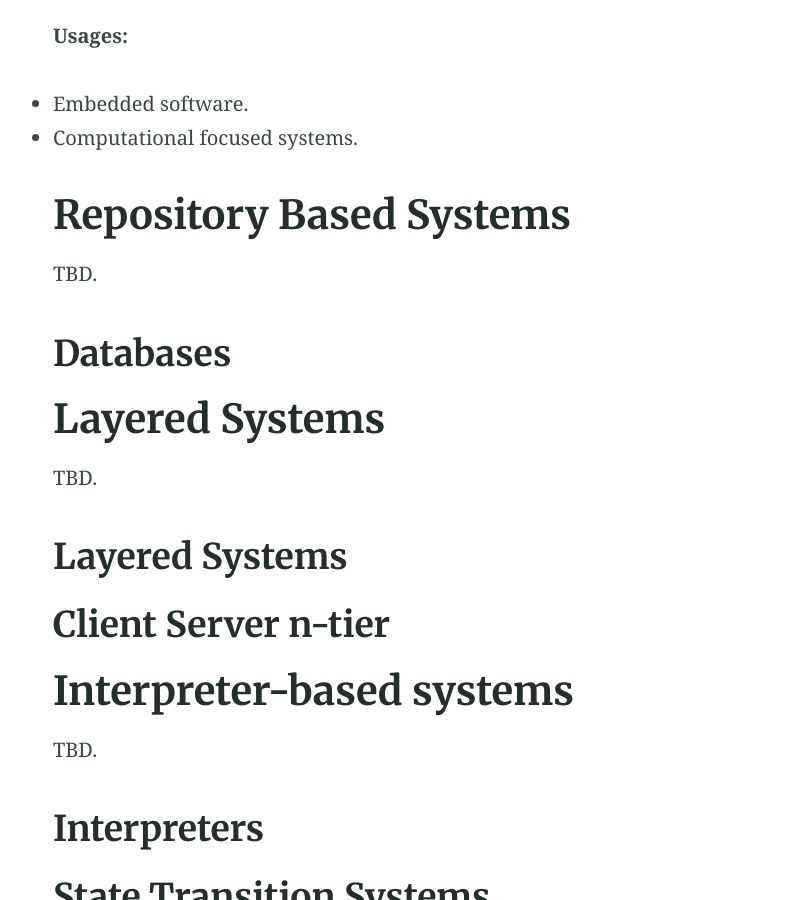
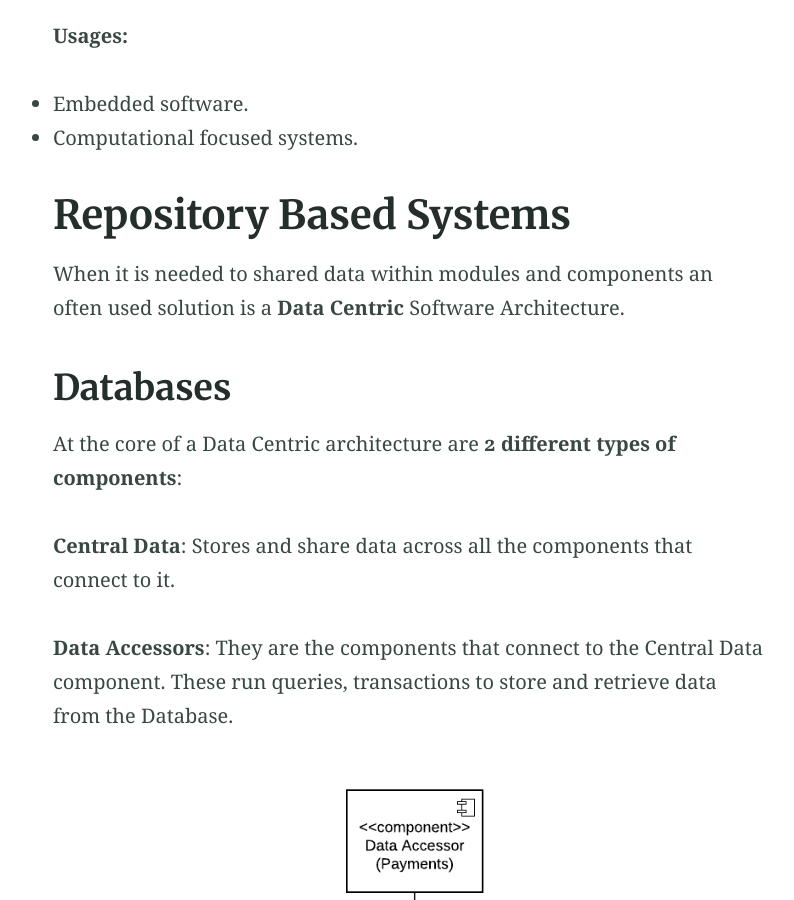
Before and after one commit to gabrielfs7/gabrielfelipesoares, a Jekyll site: the page built from _posts/2019-10-04-software-architectural-styles.md, in a window 1280 px wide and 900 px high, scrolled down 1925 px. Shown: the whole window, without its empty margins (230-1024 px from the left). Built offline with Jekyll 4.4.1, drawn with Linux system fonts in a browser that asks for light colours; our own code applies the rules of GitHub Pages for plain Markdown files; some of the changed text lies outside the part shown.

Commit message:
Data Centric Archtyitecture Style

```diff
--- a/_posts/2019-10-04-software-architectural-styles.md
+++ b/_posts/2019-10-04-software-architectural-styles.md
@@ -37,9 +37,21 @@ This paradigm consists in usage of procedural code based on routines and subrout
 - Computational focused systems.
 
 # Repository Based Systems
-TBD.
+When it is needed to shared data within modules and components an often used solution is a **Data Centric** Software Architecture.
+
 ## Databases
+At the core of a Data Centric architecture are __2 different types of components__:
 
+**Central Data**: Stores and share data across all the components that connect to it.
+
+**Data Accessors**: They are the components that connect to the Central Data component. These run queries, transactions to store and retrieve data from the Database.
+
+{% include post-figure.html image="data-centric-software-architecture.png" caption="UML Data Centric Software Architecture" %}
+
+The main benefits of a data centric architecture style, besides share data are:
+
+- **Data Integrity**: Data will be store with proper normalization and will be accurate.
+- **Data Persistence**: Data will keep alive to be used later.
 
 # Layered Systems
 TBD.
```
Also changed, not shown: assets/post_images/data-centric-software-architecture.png (added), 5 other files.
